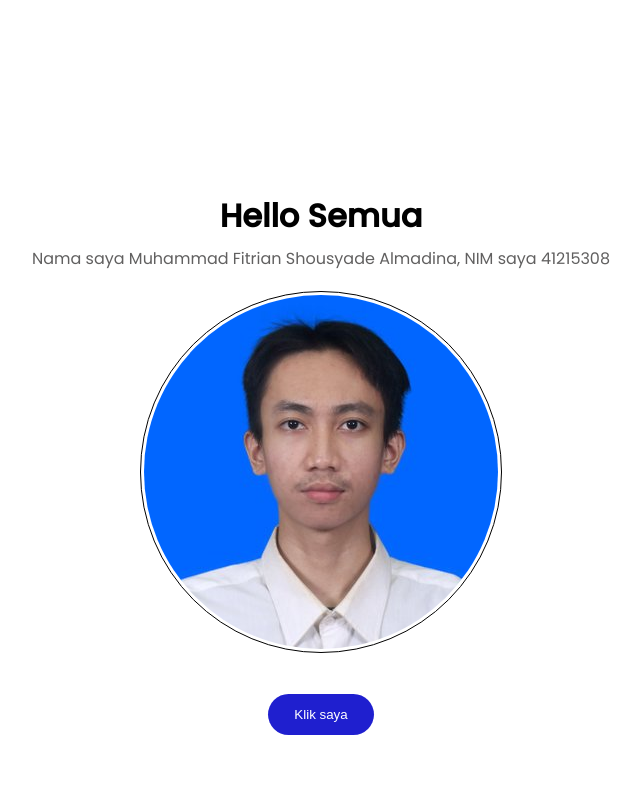
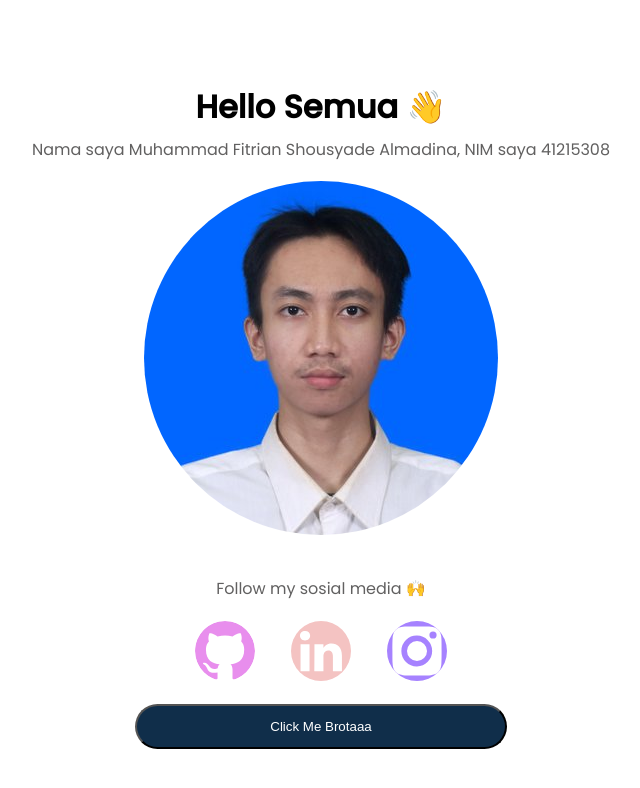
Before and after one commit to justnotiyann/iyanxdev, a plain HTML site: page index.html in a window 1280 px wide. Shown: the whole page, without its empty margins (319-959 px from the left). Drawn offline with Linux system fonts and the light colour scheme; files whose address does not match are found by name.

Commit message:
membuat styling agar lebih eye catching

```diff
--- a/index.html
+++ b/index.html
@@ -9,11 +9,24 @@
   </head>
   <body>
     <div class="wrapper">
-      <h1>Hello Semua</h1>
+      <h1>Hello Semua 👋</h1>
       <p>Nama saya Muhammad Fitrian Shousyade Almadina, NIM saya 41215308</p>
       <img src="./public//images/crop.jpg" alt="Muhammad Fitrian Shousyade Almadina" />
       <br />
-      <button id="alert">Klik saya</button>
+      <!-- <button id="alert">Klik saya</button> -->
+      <div class="logos">
+        <p>Follow my sosial media 🙌</p>
+        <a target="_blank" href="https://github.com/justnotiyann">
+          <img src="./public/images/github.svg" width="60em" alt="Media Sosial Github bang iyann">
+        </a>
+        <a target="_blank" href="https://linkedin.com/in/muhammad-fitrian-735b71220/">
+          <img src="./public/images/linkedin.svg" width="60em" alt="Media Sosial Linkedin bang iyann">
+        </a>
+        <a target="_blank" href="https://instagram.com/just_iyann/">
+          <img src="./public/images/instagram.svg" width="60em" alt="Media Sosial instagram bang iyann">
+        </a>
+      </div>
+      <button type="button" id="alert" name="button">Click Me Brotaaa</button>
     </div>
 
     <script>
--- a/public/stylesheets/style.css
+++ b/public/stylesheets/style.css
@@ -14,18 +14,39 @@ body {
   font-family: "Poppins", sans-serif;
 }
 
+a{
+  text-decoration: none;
+  color: black;
+}
+
+a:hover{
+  color: golden
+}
+
+
+h1 {
+  margin-bottom: 0.2em;
+  font-weight: 600;
+}
+
 .wrapper {
-  margin-top: 12em;
+  margin-top: 1em;
   flex-direction: column;
   display: flex;
   justify-content: center;
   align-items: center;
   flex-wrap: nowrap;
+  min-height: 100vh;
 }
 
-h1 {
-  margin-bottom: 0.2em;
-  font-weight: 600;
+
+.logos img {
+  transition: .3s
+}
+
+
+.logos img:hover {
+  width: 100px
 }
 
 p {
@@ -37,13 +58,20 @@ p {
 img {
   margin: 1em;
   border-radius: 100%;
-  padding: 3px;
-  border: 1px solid black;
 }
+
 button {
-  padding: 1em 2em 1em 2em;
+  padding: 1em 10em 1em 10em;
+  background-color:#102E4A;
+  color: white;
+  border-radius: 2em;
+  transition: .5s
+}
+
+button:hover {
+  padding: 1em 10em 1em 10em;
   border: 0;
-  background-color: rgb(31, 31, 207);
+  background-color: #547FA7;
   color: white;
   border-radius: 2em;
 }
```
Also changed, not shown: public/images/github.svg (added), public/images/instagram.svg (added), public/images/linkedin.svg (added).
